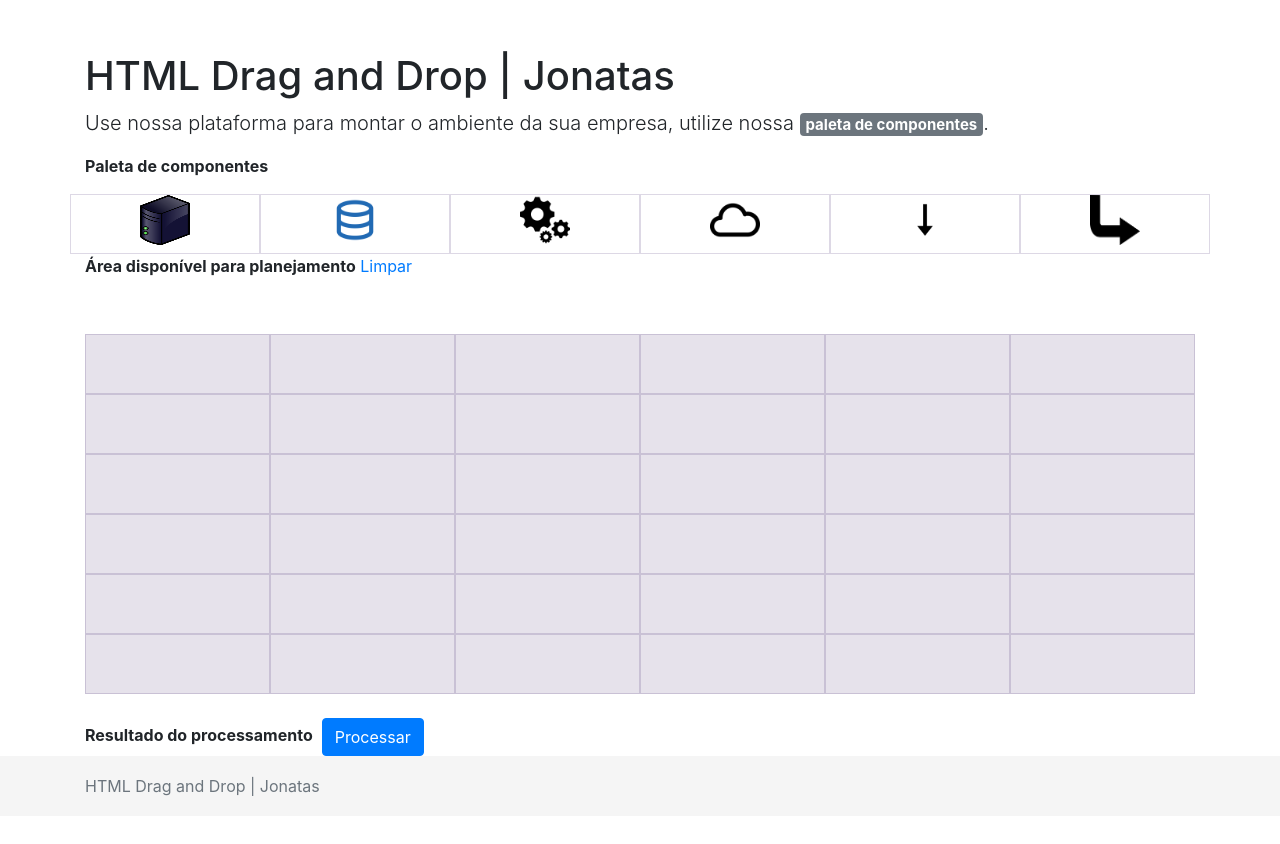
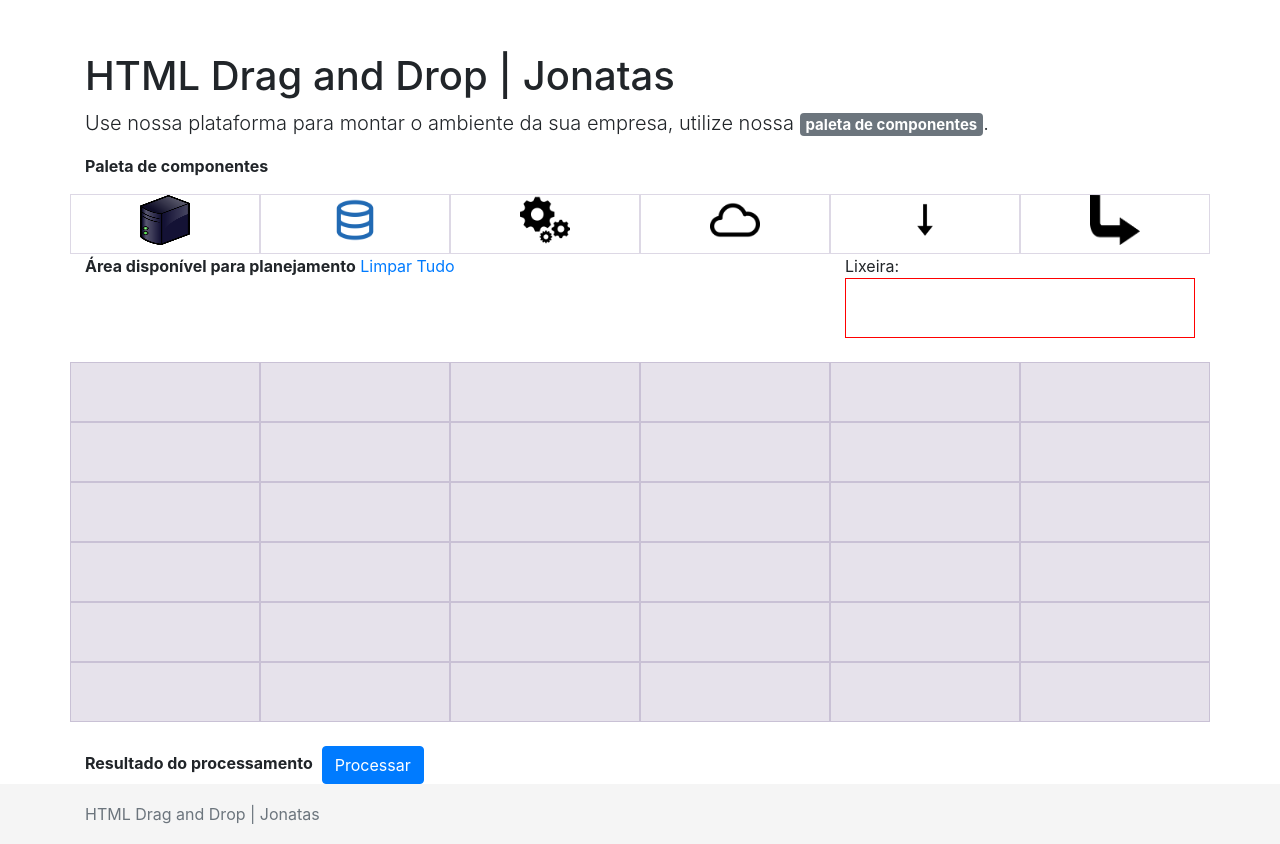
Before and after one commit to jonatascp/html-drag-drop, a PHP site: page / in a window 1280 px wide. Shown: the part 56-900 px from the top of the page. Before the commit the page ends 852 px from the top, so only its background shows below. Run offline with PHP 8.4, Linux system fonts and the light colour scheme.

Commit message:
Adicionado um espaço para excluir componentes

```diff
--- a/css/main.css
+++ b/css/main.css
@@ -10,3 +10,9 @@
     height: 60px;
     text-align: center;
 }
+
+#trash {
+    border: 1px solid red;
+    height: 60px;
+    text-align: center;
+}
--- a/index.html
+++ b/index.html
@@ -59,16 +59,18 @@
             <div id="component-arrow-down-right" class="col-sm">
             </div>
         </div>
-        <p><strong>Área disponível para planejamento</strong>&nbsp;<a href="index.html">Limpar</a></p>
-        <table class="table table-bordered table-imagens" id="table-area">
-        </table>
-        <br />
-
-        <div class="container" id="div-area">
+        <div class="row">
+            <div class="col-sm-8">
+                <strong>Área disponível para planejamento</strong>&nbsp;<a href="index.html">Limpar Tudo</a>
+            </div>
+            <div class="col-sm-4">
+                <span>Lixeira:</span> <div id='trash' ondrop='drop(event)' ondragover='allowDrop(event)' class='col-sm'>&nbsp;</div>
+            </div>
         </div>
         <br />
-
-
+        <div id="div-area">
+        </div>
+        <br />
         <p><strong>Resultado do processamento</strong>&nbsp;
             <input type="button" value="Processar" class="btn btn-primary" onclick="action();" /> </p>
         <p id="resultado"></p>
```
